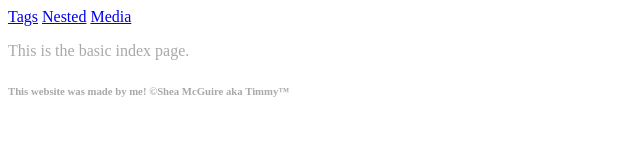
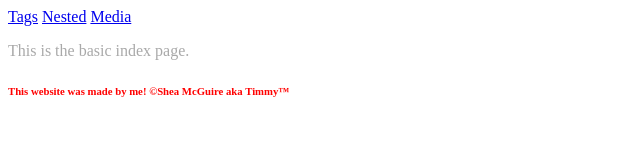
Before and after one commit to sheamcguire/sheamcguire.github.io, a plain HTML site: page index.html in a window 1280 px wide. In both pictures the pointer is over the element "This website was made by me! ©Shea McGuire aka Timmy™". Shown: the whole page, without its empty margins (0-640 px from the left). Drawn offline with Linux system fonts and the light colour scheme.

Commit message:
Update style.css

```diff
--- a/style.css
+++ b/style.css
@@ -26,3 +26,6 @@ div.media {
 div.nested {
     border: 5px outset blue
 }
+footer:hover {
+    color:red
+}
```
